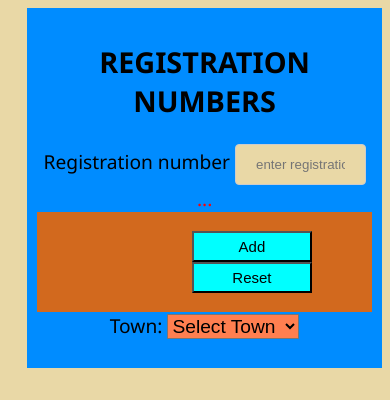
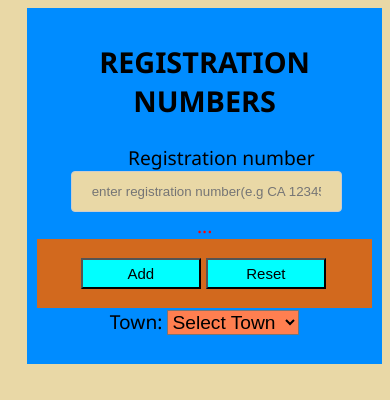
Before and after one commit to motsamaiteboho/Registration-list, a plain HTML site: page index.html in a window 390 px wide. Drawn offline with Linux system fonts and the light colour scheme.

Commit message:
What I have done

```diff
--- a/css/registration_number.css
+++ b/css/registration_number.css
@@ -65,3 +65,15 @@ select {
 .errorMessage {
     color: red;
 }
+@media (max-width: 750px){
+    .buttons{
+        padding-left: 5%;
+    }
+    input[type=text]{
+		width: 90%;
+		display: block;
+	}
+    .regTxtBx {
+        padding-left:10%;
+    }
+}
```
